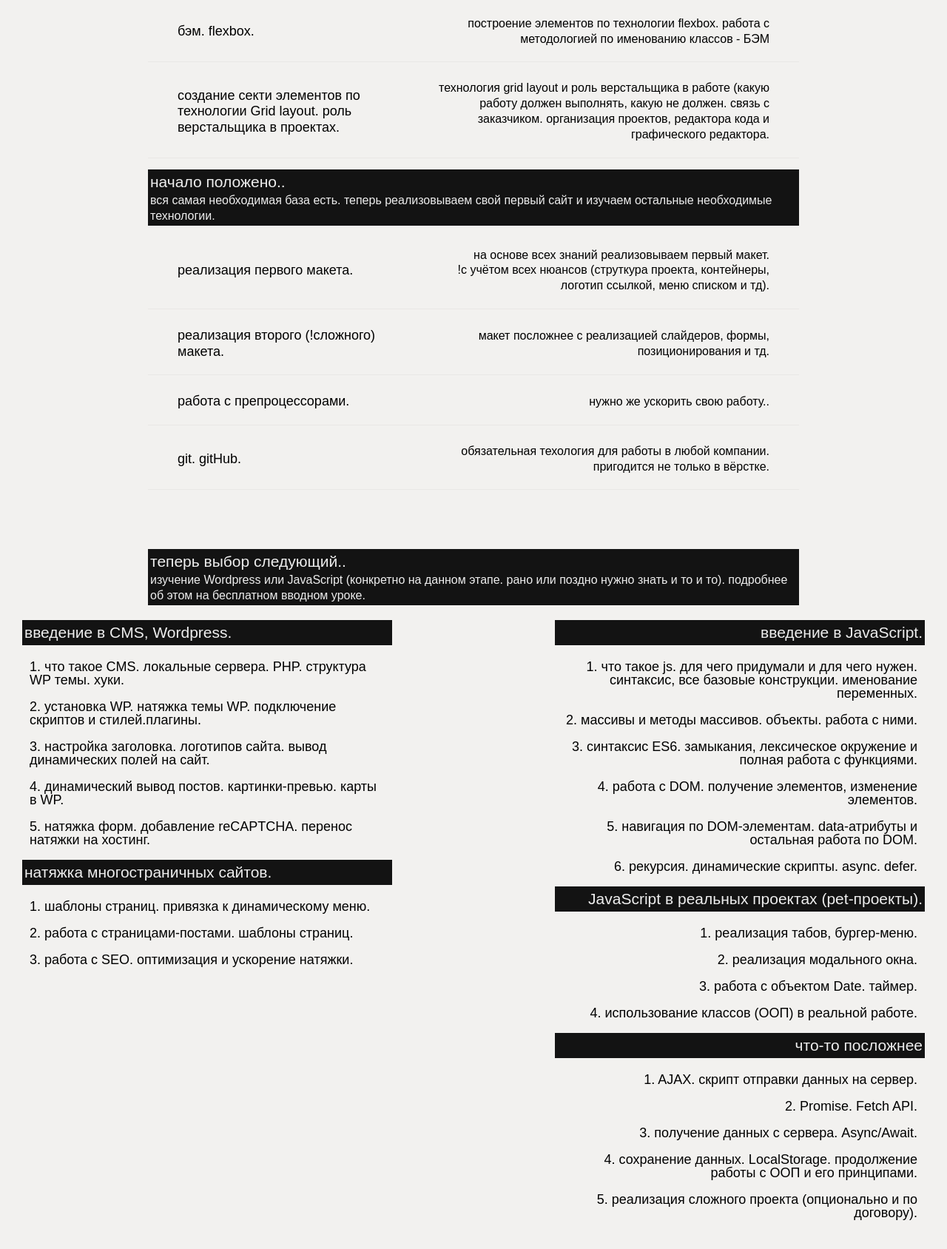
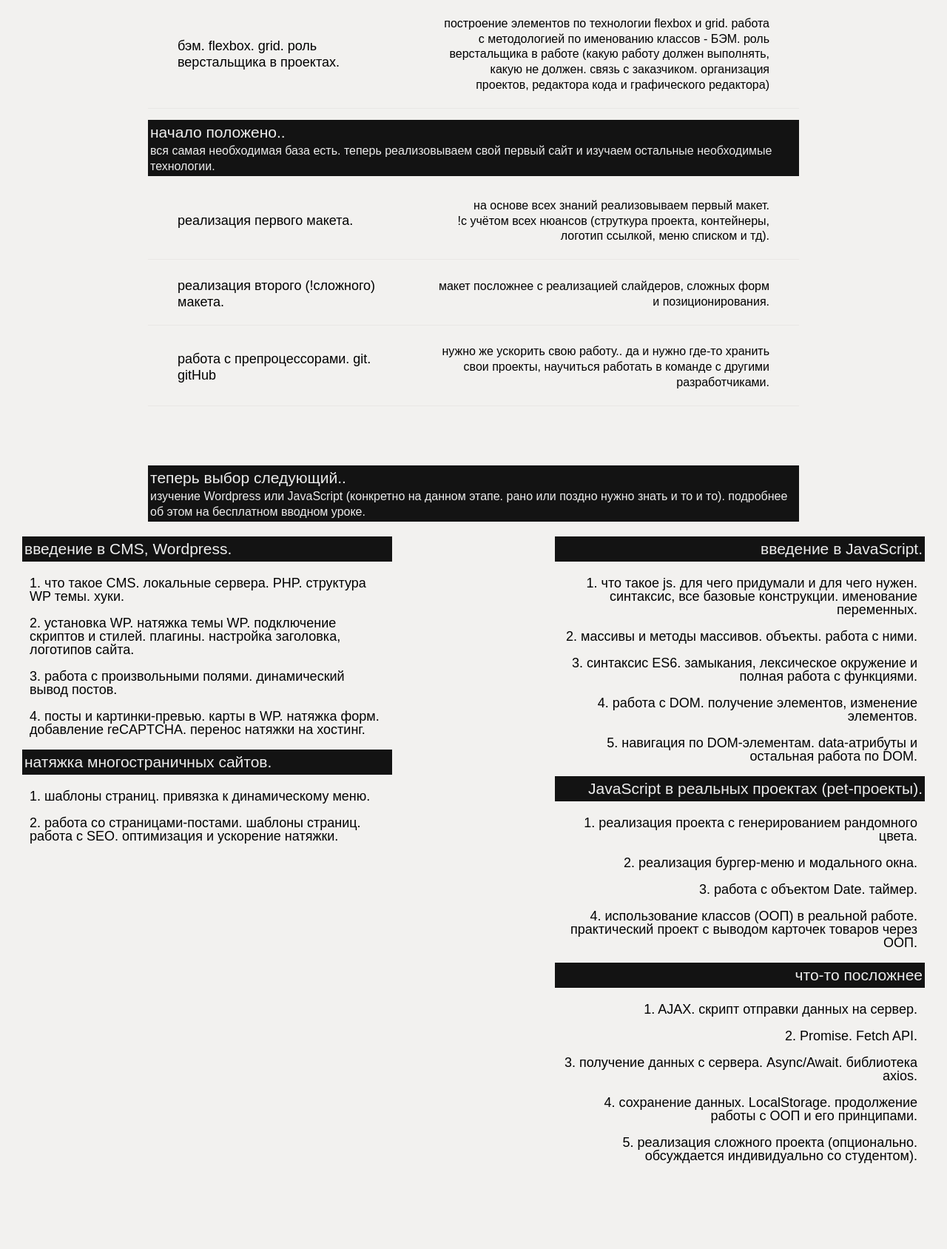
Before and after one commit to mkdir-s/mentoring, a plain HTML site: page program.html in a window 1280 px wide. Shown: the part 848-2536 px from the top of the page at 74% size. Drawn offline with Linux system fonts and the light colour scheme; a web font is replaced by a local one.

Commit message:
feat: change price and program

```diff
--- a/program.html
+++ b/program.html
@@ -27,7 +27,7 @@
         <div class="container">
             <h2 class="program__title"><span>программа обучения нужна только для понимания того, какие знания вы можете получить на этом наставничестве.</span>
             <span>сам процесс обучения подстраивается под студента в зависимости от темпа его усвоения и самих знаний.</span><br>
-        <span>абсолютно все пункты опциональны и корректируются. при желании студента можно перескочить на другую тему или вообще перепрыгнуть на следующий раздел.</span></h2>
+        <span>абсолютно все пункты опциональны и корректируются. при желании студента можно перескочить на другую тему или вовсе перепрыгнуть на следующий раздел.</span></h2>
 
             <div class="program__table">
                 <h4 class="program__table-title">html + css (вёрстка сайтов с адаптивом).</h4>
@@ -48,12 +48,8 @@
                     <p class="program__table-descr">объяснять про что здесь¿</p>
                 </div>
                 <div class="program__table-wrapper">
-                    <h6 class="program__table-subtitle">бэм. flexbox.</h6>
-                    <p class="program__table-descr">построение элементов по технологии flexbox. работа с методологией по именованию классов - БЭМ</p>
-                </div>
-                <div class="program__table-wrapper">
-                    <h6 class="program__table-subtitle">создание секти элементов по технологии Grid layout. роль верстальщика в проектах.</h6>
-                    <p class="program__table-descr">технология grid layout и роль верстальщика в работе (какую работу должен выполнять, какую не должен. связь с заказчиком. организация проектов, редактора кода и графического редактора.</p>
+                    <h6 class="program__table-subtitle">бэм. flexbox. grid. роль верстальщика в проектах.</h6>
+                    <p class="program__table-descr">построение элементов по технологии flexbox и grid. работа с методологией по именованию классов - БЭМ. роль верстальщика в работе (какую работу должен выполнять, какую не должен. связь с заказчиком. организация проектов, редактора кода и графического редактора)</p>
                 </div>
                 <h4 class="program__table-title">начало положено.. <span class="program__table-title--block">вся самая необходимая база есть. теперь реализовываем свой первый сайт и изучаем остальные необходимые технологии.</span></h4>
                 <div class="program__table-wrapper">
@@ -62,15 +58,11 @@
                 </div>
                 <div class="program__table-wrapper">
                     <h6 class="program__table-subtitle">реализация второго (!сложного) макета.</h6>
-                    <p class="program__table-descr">макет посложнее с реализацией слайдеров, формы, позиционирования и тд.</p>
-                </div>
-                <div class="program__table-wrapper">
-                    <h6 class="program__table-subtitle">работа с препроцессорами.</h6>
-                    <p class="program__table-descr">нужно же ускорить свою работу..</p>
+                    <p class="program__table-descr">макет посложнее с реализацией слайдеров, сложных форм и позиционирования.</p>
                 </div>
                 <div class="program__table-wrapper program__table-wrapper--last">
-                    <h6 class="program__table-subtitle">git. gitHub.</h6>
-                    <p class="program__table-descr">обязательная техология для работы в любой компании. пригодится не только в вёрстке.</p>
+                    <h6 class="program__table-subtitle">работа с препроцессорами. git. gitHub</h6>
+                    <p class="program__table-descr">нужно же ускорить свою работу.. да и нужно где-то хранить свои проекты, научиться работать в команде с другими разработчиками.</p>
                 </div>
                 <h4 class="program__table-title">теперь выбор следующий..
                     <span class="program__table-title--block">изучение Wordpress или JavaScript (конкретно на данном этапе. рано или поздно нужно знать и то и то). подробнее об этом на бесплатном вводном уроке.</span>
@@ -84,16 +76,14 @@
                             1. что такое CMS. локальные сервера. PHP. структура WP темы. хуки.
                         </li>
                         <li class="program__list-item">
-                            2. установка WP. натяжка темы WP. подключение скриптов и стилей.плагины.
+                            2. установка WP. натяжка темы WP. подключение скриптов и стилей. плагины.
+                            настройка заголовка, логотипов сайта.
                         </li>
                         <li class="program__list-item">
-                            3. настройка заголовка. логотипов сайта. вывод динамических полей на сайт.
+                            3. работа с произвольными полями. динамический вывод постов.
                         </li>
                         <li class="program__list-item">
-                            4. динамический вывод постов. картинки-превью. карты в WP.
-                        </li>
-                        <li class="program__list-item">
-                            5. натяжка форм. добавление reCAPTCHA. перенос натяжки на хостинг.
+                            4. посты и картинки-превью. карты в WP. натяжка форм. добавление reCAPTCHA. перенос натяжки на хостинг.
                         </li>
                     </ol>
                     <h4 class="program__table-title">натяжка многостраничных сайтов.</h4>
@@ -102,10 +92,7 @@
                             1. шаблоны страниц. привязка к динамическому меню.
                         </li>
                         <li class="program__list-item">
-                            2. работа с страницами-постами. шаблоны страниц.
-                        </li>
-                        <li class="program__list-item">
-                            3. работа с SEO. оптимизация и ускорение натяжки.
+                            2. работа со страницами-постами. шаблоны страниц. работа с SEO. оптимизация и ускорение натяжки.
                         </li>
                     </ol>
                     </div>
@@ -127,23 +114,20 @@
                         <li class="program__list-item">
                             5. навигация по DOM-элементам. data-атрибуты и остальная работа по DOM.
                         </li>
-                        <li class="program__list-item">
-                            6. рекурсия. динамические скрипты. async. defer.
-                        </li>
                     </ol>
                     <h4 class="program__table-title">JavaScript в реальных проектах (pet-проекты).</h4>
                     <ol class="program__table-list">
                         <li class="program__list-item">
-                            1. реализация табов, бургер-меню.
+                            1. реализация проекта с генерированием рандомного цвета.
                         </li>
                         <li class="program__list-item">
-                            2. реализация модального окна.
+                            2. реализация бургер-меню и модального окна.
                         </li>
                         <li class="program__list-item">
                             3. работа с объектом Date. таймер.
                         </li>
                         <li class="program__list-item">
-                            4. использование классов (ООП) в реальной работе.
+                            4. использование классов (ООП) в реальной работе. практический проект с выводом карточек товаров через ООП.
                         </li>
                     </ol>
                     <h4 class="program__table-title">что-то посложнее</h4>
@@ -155,13 +139,13 @@
                             2. Promise. Fetch API.
                         </li>
                         <li class="program__list-item">
-                            3. получение данных с сервера. Async/Await.
+                            3. получение данных с сервера. Async/Await. библиотека axios.
                         </li>
                         <li class="program__list-item">
                             4. сохранение данных. LocalStorage. продолжение работы с ООП и его принципами.
                         </li>
                         <li class="program__list-item">
-                            5. реализация сложного проекта (опционально и по договору).
+                            5. реализация сложного проекта (опционально. обсуждается индивидуально со студентом).
                         </li>
                     </ol>
                     </div>
```
Also changed, not shown: index.html (+22 -8 lines).
